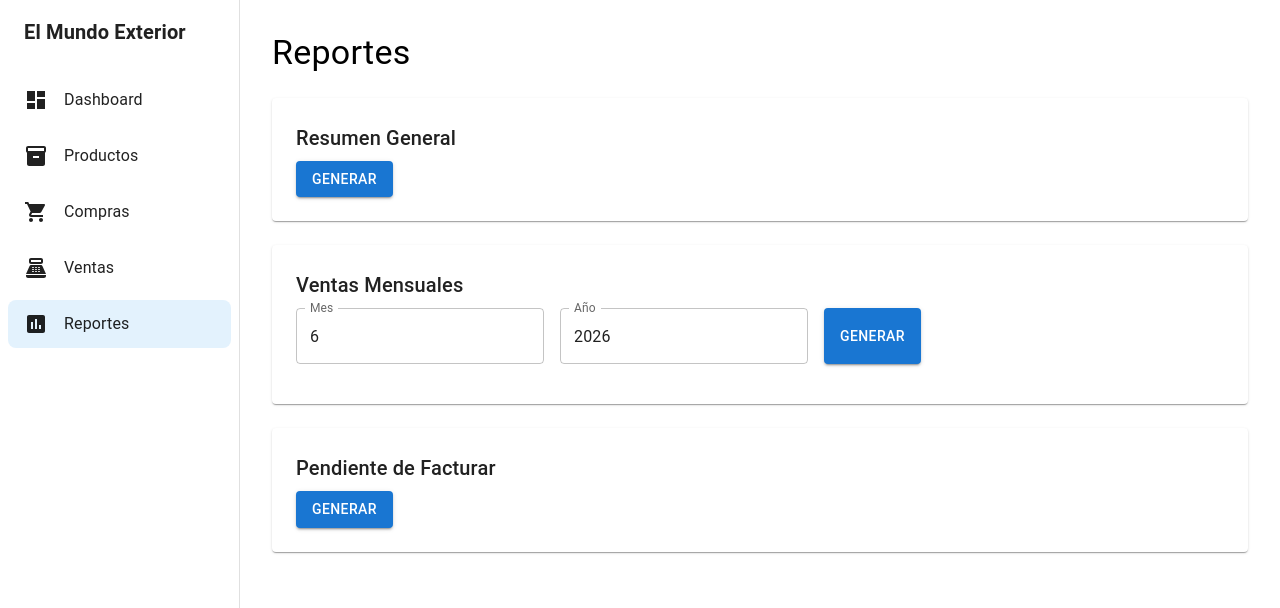
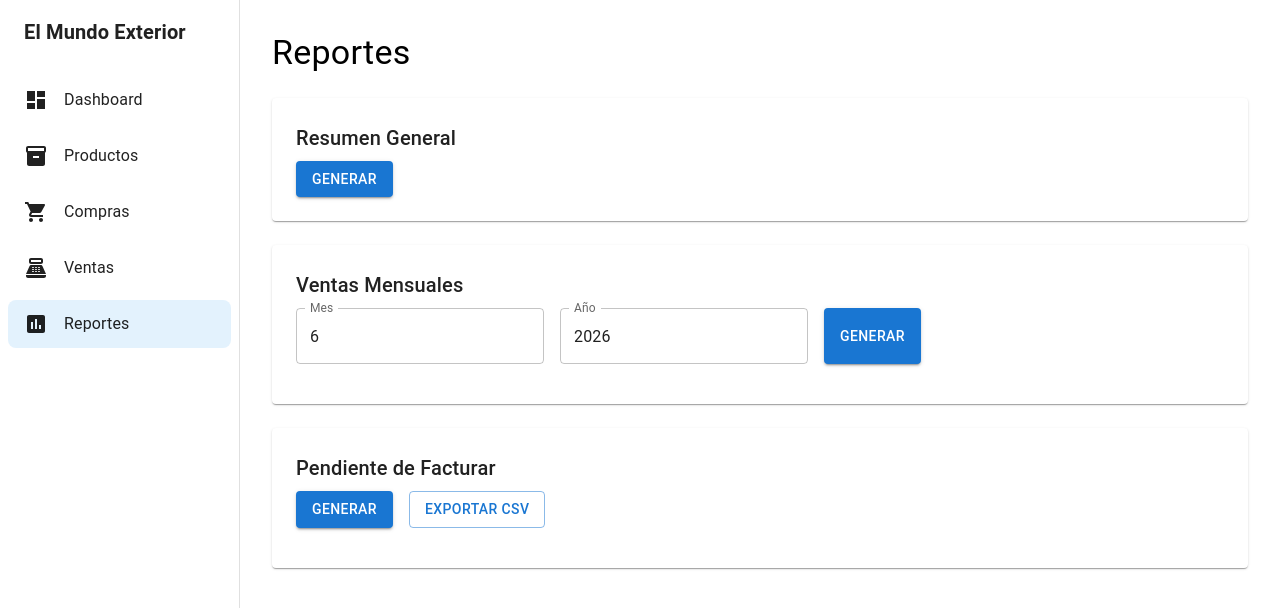
Before and after one commit to danielu99/elmundoexterior_mvp, a React (Vite) app: page /reports in a window 1280 px wide. Shown: the top 608 px of the page. Built offline with nearby package versions, Linux system fonts and the light colour scheme.

Commit message:
Se agrega llamado a servicio de generación de excel

```diff
--- a/src/pages/Reports.jsx
+++ b/src/pages/Reports.jsx
@@ -1,4 +1,8 @@
 import { useState } from "react";
+
+import {
+    exportPendingInvoiceSalesCsv
+} from "../services/reportService";
 
 import {
     Paper,
@@ -78,7 +82,42 @@ function Reports() {
         setPending(summary);
 
         setPendingSales(sales);
-};
+
+    };
+
+    const downloadCsv = async () => {
+        try {
+            const blob =
+                await exportPendingInvoiceSalesCsv(
+                    year,
+                    month
+                );
+
+            const url =
+                window.URL.createObjectURL(
+                    blob
+                );
+
+            const link =
+                document.createElement("a");
+
+            link.href = url;
+
+            link.download =
+                `ventas_pendientes_${year}_${month}.csv`;
+
+            document.body.appendChild(
+                link
+            );
+
+            link.click();
+
+            link.remove();
+
+        } catch (error) {
+            console.error(error);
+        }
+    };
 
     return (
 
@@ -261,14 +300,27 @@ function Reports() {
 
                 </Typography>
 
-                <Button
-                    variant="contained"
-                    onClick={loadPending}
-                >
+                <Stack
+    direction="row"
+    spacing={2}
+    sx={{ mb: 2 }}
+>
 
-                    Generar
+    <Button
+        variant="contained"
+        onClick={loadPending}
+    >
+        Generar
+    </Button>
 
-                </Button>
+    <Button
+        variant="outlined"
+        onClick={downloadCsv}
+    >
+        Exportar CSV
+    </Button>
+
+</Stack>
 
                 {
                     pending && (
--- a/src/services/reportService.jsx
+++ b/src/services/reportService.jsx
@@ -73,3 +73,21 @@ export const getPendingInvoiceSales = async (
 
     return response.data;
 };
+
+export const exportPendingInvoiceSalesCsv =
+    async (year, month) => {
+
+        const response =
+            await axios.get(
+                `${API_URL}/reports/pending-invoice-sales/csv`,
+                {
+                    params: {
+                        year,
+                        month
+                    },
+                    responseType: "blob"
+             }
+        );
+
+        return response.data;
+};
```
